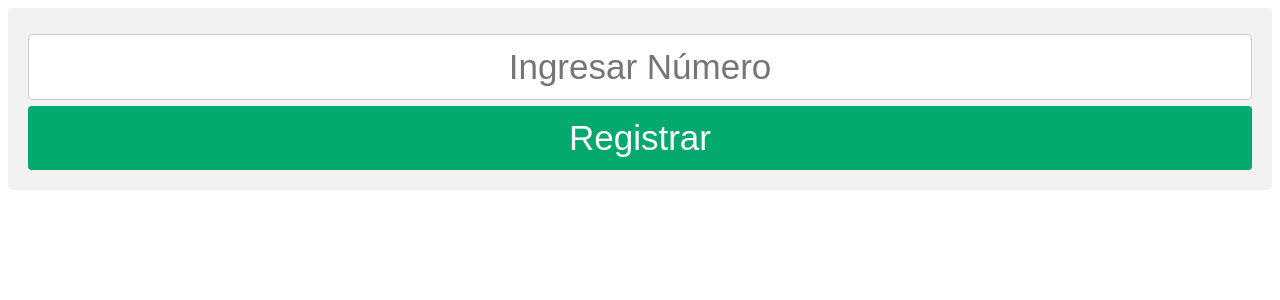
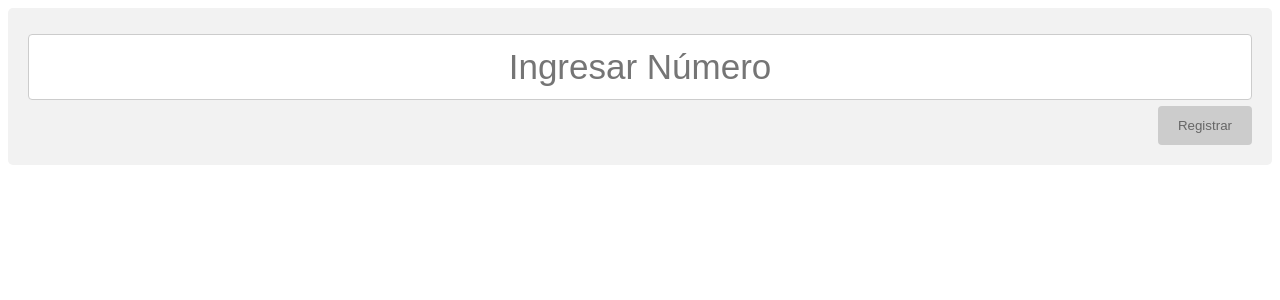
Before and after one commit to axlfire1/react-oauth, a React (Create React App) app: page / in a window 1280 px wide. Shown: the top 300 px of the page. Built offline with nearby package versions, Linux system fonts and the light colour scheme.

Commit message:
update css

```diff
--- a/src/components/green_submit_button/green_submit_button.css
+++ b/src/components/green_submit_button/green_submit_button.css
@@ -1,13 +1,23 @@
-input[type=submit]:hover {
-  background-color: #05a20d;
-}
-
-input[type=submit] {
-  background-color: #04AA6D;
-  color: white;
+input[type= submit] {
   padding: 12px 20px;
+  border-radius: 4px;
   border: none;
-  border-radius: 4px;
   cursor: pointer;
   float: right;
 }
+
+.submitButton {
+  background-color: #0099cc;
+  color: #ffffff;
+}
+
+.submitButton:hover {
+  background-color: #00aacc;
+  color: #ffffff;
+}
+
+.submitButton:disabled,
+.submitButton[disabled]{
+  background-color: #cccccc;
+  color: #666666;
+}
--- a/src/components/green_submit_button/index.tsx
+++ b/src/components/green_submit_button/index.tsx
@@ -16,7 +16,7 @@ const GreenSubmitButton = (): JSX.Element => {
       id="greenButton"
       type="submit"
       value="Registrar"
-      className='numeric_input'
+      className='submitButton'
     />
   );
 };
```
